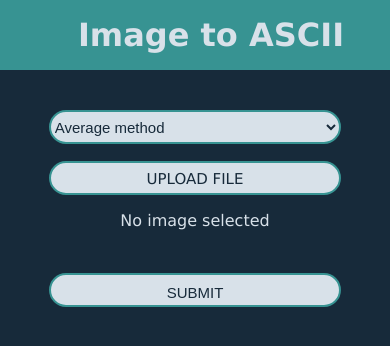
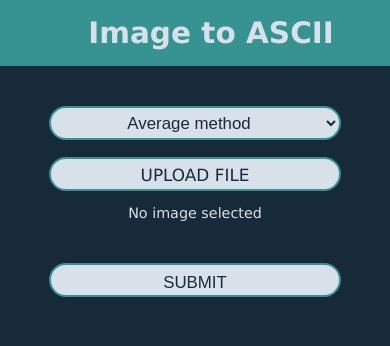
Before and after one commit to NorbertCode/ImageToASCII, a Flask app: page / in a window 390 px wide. Shown: the top 346 px of the page. Run offline with Flask 3, Linux system fonts and the light colour scheme.

Commit message:
Better layout on mobile

```diff
--- a/static/style.css
+++ b/static/style.css
@@ -16,11 +16,16 @@ header {
 
 header h1 {
   margin: 0;
+  font-size: 3.5vh;
 }
 
 main {
   margin: auto;
   width: 75vw;
+}
+
+p {
+  font-size: 1.7vh;
 }
 
 input,select,textarea,.file_label,img {
@@ -31,9 +36,10 @@ input,select,textarea,.file_label,img {
   max-width: 100%;
   height: 4vh;
   line-height: 4vh;
-  font-size: 15px;
+  font-size: 2vh;
+  text-align: center;
   border: 2px solid #379392;
-  border-radius: 20px;
+  border-radius: 2vh;
   box-sizing: border-box;
   cursor: pointer;
 }
```
